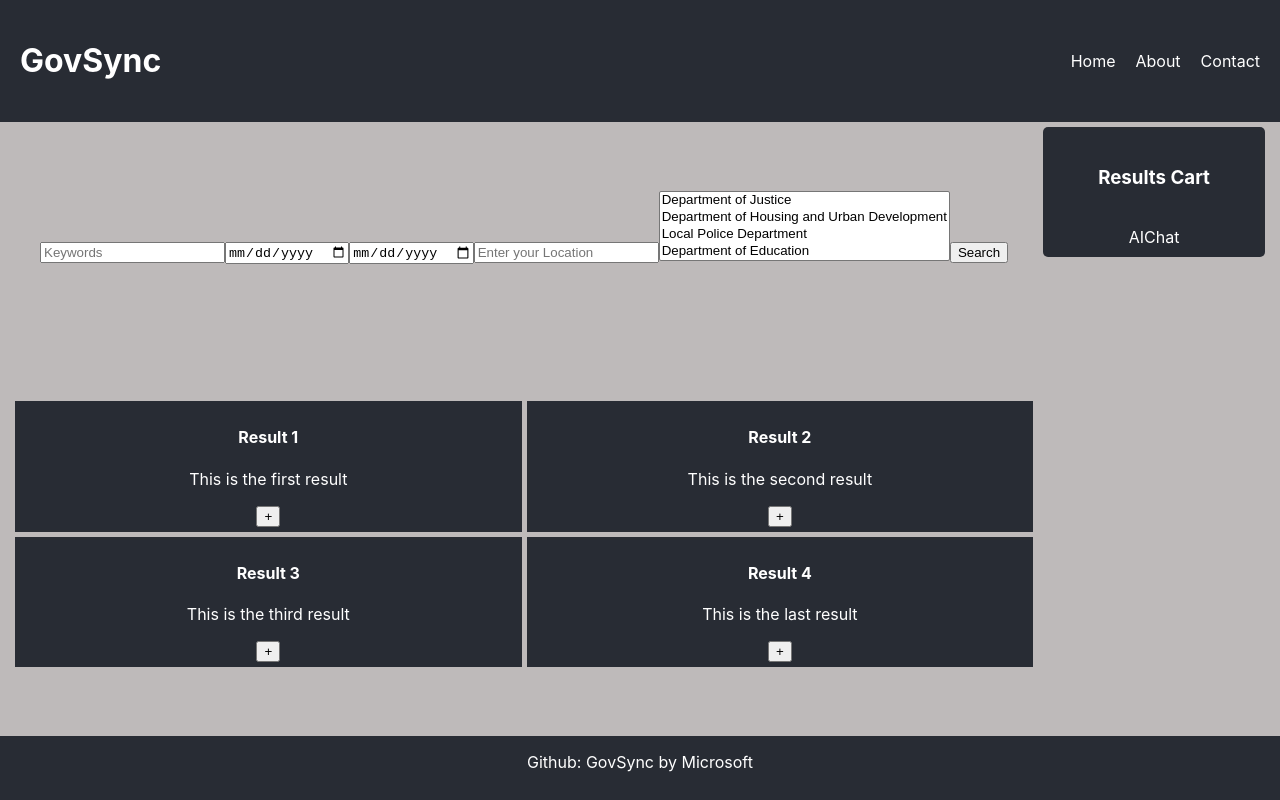
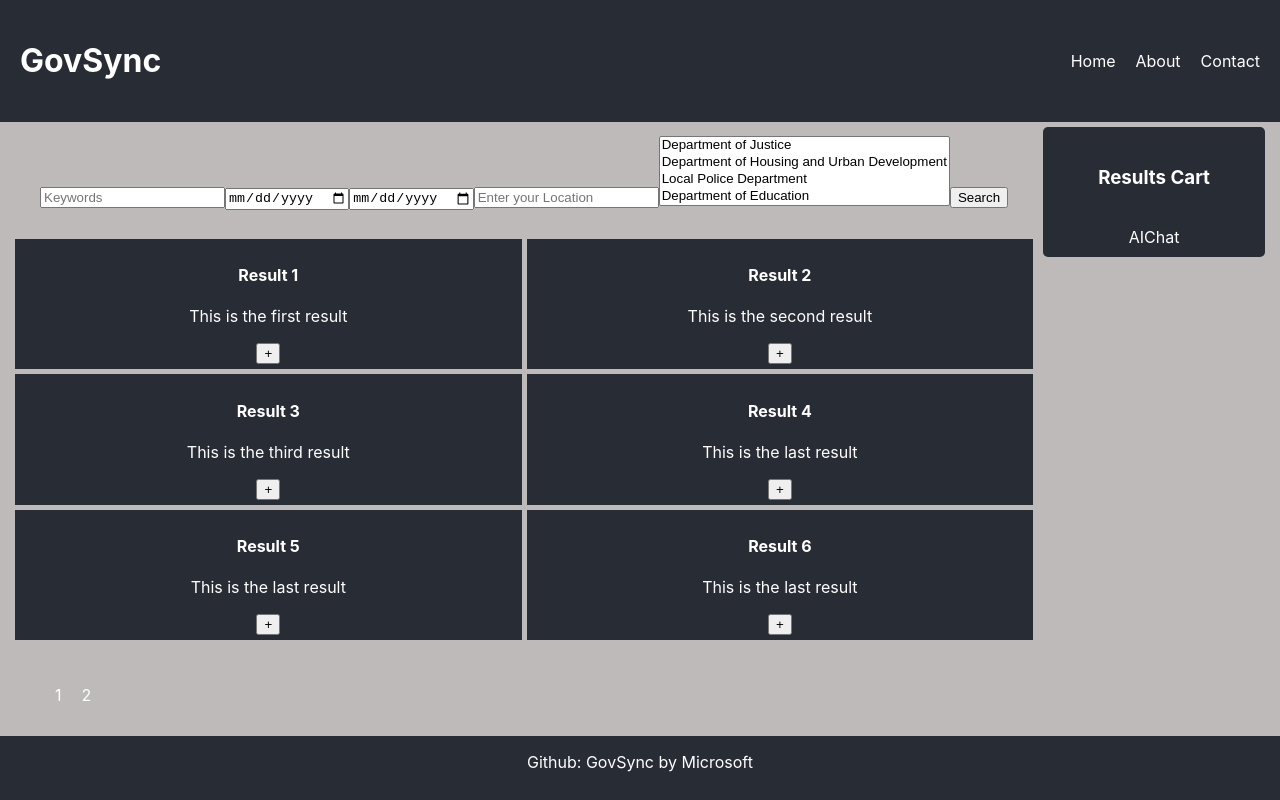
Before and after one commit to s33chin/GovSync, a React (Create React App) app in the folder frontend/: page / in a window 1280 px wide. Built offline with nearby package versions, Linux system fonts and the light colour scheme.

Commit message:
Adding paginator for multiple results

```diff
--- a/frontend/src/App.js
+++ b/frontend/src/App.js
@@ -1,8 +1,8 @@
 import { useEffect, useState } from "react";
 import Navbar from "./components/Navbar";
-import Result from "./components/Result";
 import ResultsCart from "./components/ResultsCart";
 import SearchBar from "./components/SearchBar";
+import ResultsPaginator from "./components/ResultsPaginator";
 
 function App() {
   const [results, setResults] = useState([]);
@@ -13,6 +13,12 @@ function App() {
     { title: "Result 2", summary: "This is the second result" },
     { title: "Result 3", summary: "This is the third result" },
     { title: "Result 4", summary: "This is the last result" },
+    { title: "Result 5", summary: "This is the last result" },
+    { title: "Result 6", summary: "This is the last result" },
+    { title: "Result 7", summary: "This is the last result" },
+    { title: "Result 8", summary: "This is the last result" },
+    { title: "Result 9", summary: "This is the last result" },
+    { title: "Result 10", summary: "This is the last result" },
   ];
 
   useEffect(() => {
@@ -30,16 +36,10 @@ function App() {
         <main id="home">
           <section className="grid1">
             <SearchBar />
-            <div className="resultsDisplay">
-              {results.map((result, index) => (
-                <Result
-                  key={index}
-                  title={result.title}
-                  summary={result.summary}
-                  handleAddToCart={handleAddToCart}
-                />
-              ))}
-            </div>
+            <ResultsPaginator
+              results={results}
+              handleAddToCart={handleAddToCart}
+            />
           </section>
           <aside className="grid2">
             <ResultsCart cart={cart} />
@@ -47,8 +47,11 @@ function App() {
         </main>
         <footer id="contact">
           <p>
-            Github: <a href="https://github.com/s33chin/GovSync">GovSync</a> by
-            Microsoft
+            Github:{" "}
+            <a href="https://github.com/s33chin/GovSync" target="_blank">
+              GovSync
+            </a>{" "}
+            by Microsoft
           </p>
         </footer>
       </div>
--- /dev/null
+++ b/frontend/src/components/Paginator.jsx
@@ -0,0 +1,28 @@
+import React from "react";
+
+const Paginator = ({ resultsPerPage, totalResults, paginate, currentPage }) => {
+  const pageNumbers = [];
+
+  for (let i = 1; i <= Math.ceil(totalResults / resultsPerPage); i++) {
+    pageNumbers.push(i);
+  }
+
+  return (
+    <nav>
+      <ul className="pagination">
+        {pageNumbers.map((num) => (
+          <li
+            key={num}
+            className={`page-item ${currentPage === num ? "active" : ""}`}
+          >
+            <a onClick={() => paginate(num)} href="!#" className="page-link">
+              {num}
+            </a>
+          </li>
+        ))}
+      </ul>
+    </nav>
+  );
+};
+
+export default Paginator;
--- /dev/null
+++ b/frontend/src/components/ResultsPaginator.jsx
@@ -0,0 +1,36 @@
+import React, { useState } from "react";
+import Paginator from "./Paginator";
+import Result from "./Result";
+
+const ResultsPaginator = ({ results, handleAddToCart }) => {
+  const [currentPage, setCurrentPage] = useState(1);
+  const resultsPerPage = 6;
+
+  const indexOfLastResult = currentPage * resultsPerPage;
+  const indexOfFirstResult = indexOfLastResult - resultsPerPage;
+  const currentResults = results.slice(indexOfFirstResult, indexOfLastResult);
+
+  const paginate = (pageNumber) => setCurrentPage(pageNumber);
+  return (
+    <>
+      <div className="resultsDisplay">
+        {currentResults.map((result, index) => (
+          <Result
+            key={index}
+            title={result.title}
+            summary={result.summary}
+            handleAddToCart={handleAddToCart}
+          />
+        ))}
+      </div>
+      <Paginator
+        resultsPerPage={resultsPerPage}
+        totalResults={results.length}
+        paginate={paginate}
+        currentPage={currentPage}
+      />
+    </>
+  );
+};
+
+export default ResultsPaginator;
```
